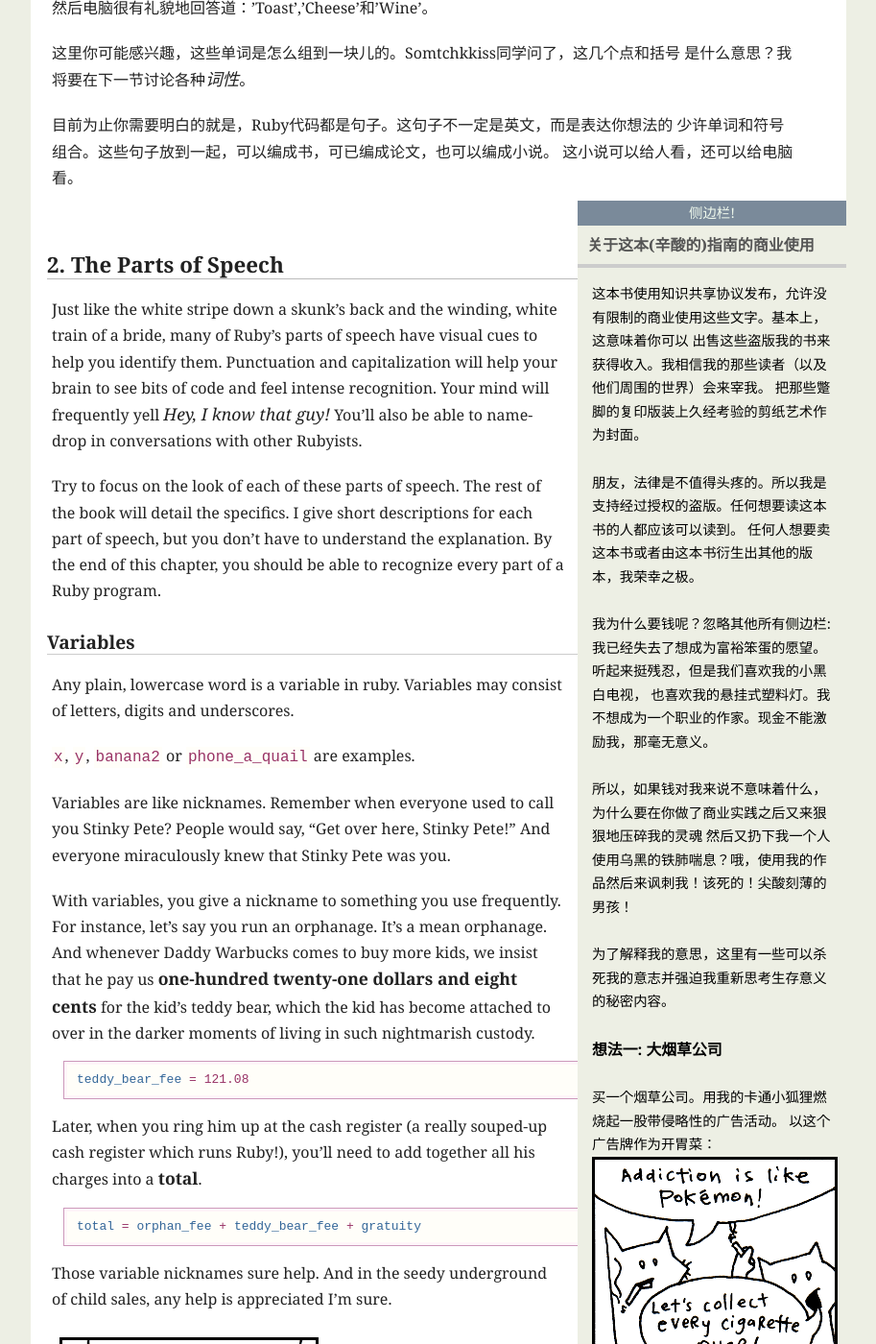
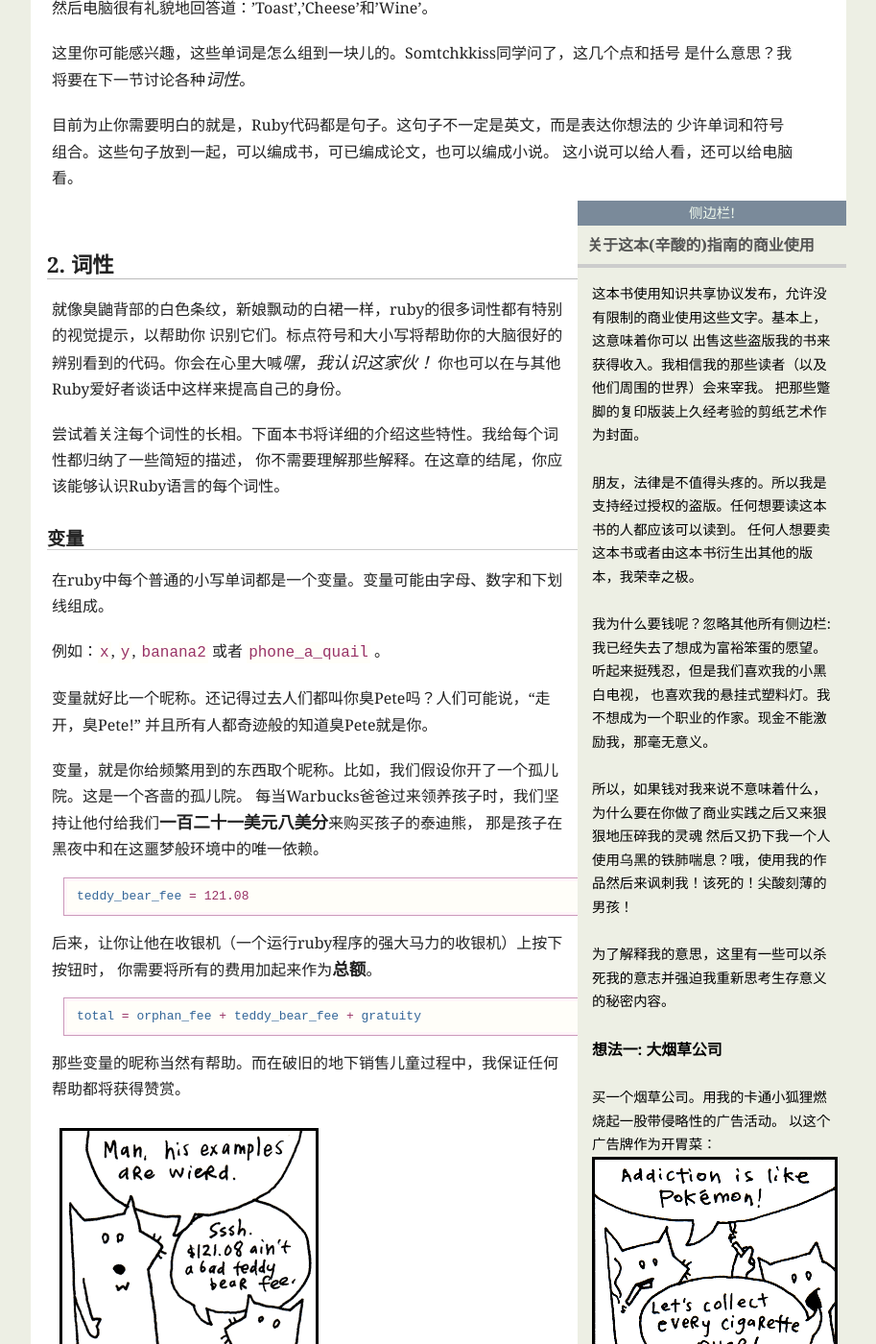
Before and after one commit to codecly259/poignant-guide-cn, a Jekyll site: the page built from _posts/1900-01-03-quick-ride.md, in a window 1280 px wide and 1400 px high, scrolled down 2370 px. Shown: the whole window at 96% size, without its empty margins (183-1096 px from the left). Built offline with Jekyll 4.4.1, drawn with Linux system fonts in a browser that asks for light colours; Markdown is read by kramdown in place of the engine named in the settings; some of the changed text lies outside the part shown.

Commit message:
更新第三章翻译

```diff
--- a/_posts/1900-01-03-quick-ride.md
+++ b/_posts/1900-01-03-quick-ride.md
@@ -176,63 +176,53 @@ Pokemon!")
 
 <a name="section2"></a>
 
-## 2. The Parts of Speech
+## 2. 词性
 
-Just like the white stripe down a skunk’s back and the winding, white train of a
-bride, many of Ruby’s parts of speech have visual cues to help you identify
-them. Punctuation and capitalization will help your brain to see bits of code
-and feel intense recognition. Your mind will frequently yell _Hey, I know that
-guy!_ You’ll also be able to name-drop in conversations with other Rubyists.
+就像臭鼬背部的白色条纹，新娘飘动的白裙一样，ruby的很多词性都有特别的视觉提示，以帮助你
+识别它们。标点符号和大小写将帮助你的大脑很好的辨别看到的代码。你会在心里大喊*嘿，我认识这家伙！*
+你也可以在与其他Ruby爱好者谈话中这样来提高自己的身份。
 
-Try to focus on the look of each of these parts of speech. The rest of the book
-will detail the specifics. I give short descriptions for each part of speech,
-but you don’t have to understand the explanation. By the end of this chapter,
-you should be able to recognize every part of a Ruby program.
+尝试着关注每个词性的长相。下面本书将详细的介绍这些特性。我给每个词性都归纳了一些简短的描述，
+你不需要理解那些解释。在这章的结尾，你应该能够认识Ruby语言的每个词性。
 
-### Variables
+### 变量
 
-Any plain, lowercase word is a variable in ruby. Variables may consist of
-letters, digits and underscores.
+在ruby中每个普通的小写单词都是一个变量。变量可能由字母、数字和下划线组成。
 
-`x`, `y`, `banana2` or `phone_a_quail` are examples.
+例如：`x`, `y`, `banana2` 或者 `phone_a_quail` 。
 
-Variables are like nicknames. Remember when everyone used to call you Stinky
-Pete? People would say, “Get over here, Stinky Pete!” And everyone miraculously
-knew that Stinky Pete was you.
+变量就好比一个昵称。还记得过去人们都叫你臭Pete吗？人们可能说，“走开，臭Pete!”
+并且所有人都奇迹般的知道臭Pete就是你。
 
-With variables, you give a nickname to something you use frequently. For
-instance, let’s say you run an orphanage. It’s a mean orphanage. And whenever
-Daddy Warbucks comes to buy more kids, we insist that he pay us **one-hundred
-twenty-one dollars and eight cents** for the kid’s teddy bear, which the kid has
-become attached to over in the darker moments of living in such nightmarish
-custody.
+变量，就是你给频繁用到的东西取个昵称。比如，我们假设你开了一个孤儿院。这是一个吝啬的孤儿院。
+每当Warbucks爸爸过来领养孩子时，我们坚持让他付给我们**一百二十一美元八美分**来购买孩子的泰迪熊，
+那是孩子在黑夜中和在这噩梦般环境中的唯一依赖。
+
 
 {% highlight rb %}
 teddy_bear_fee = 121.08
 {% endhighlight %}
 
-Later, when you ring him up at the cash register (a really souped-up cash
-register which runs Ruby!), you’ll need to add together all his charges into a
-**total**.
+后来，让你让他在收银机（一个运行ruby程序的强大马力的收银机）上按下按钮时，
+你需要将所有的费用加起来作为**总额**。
 
 {% highlight rb %}
 total = orphan_fee + teddy_bear_fee + gratuity
 {% endhighlight %}
 
-Those variable nicknames sure help. And in the seedy underground of child sales,
-any help is appreciated I’m sure.
+那些变量的昵称当然有帮助。而在破旧的地下销售儿童过程中，我保证任何帮助都将获得赞赏。
 
 ![They mock my examples.](../images/the.foxes-4a.png "They mock my examples.")
 
-### Numbers
+### 数字
 
-The most basic type of number is an _integer_, a **series of digits** which can
-start with a **plus or minus sign**.
+数字中最基本类型就是*integer*了，以**加号或减号**开头的**一连串的数字**。
 
-`1`, `23`, and `-10000` are examples.
+例如：`1`, `23`, 和 `-10000`。
 
 Commas are not allowed in numbers, but underscores are. So if you feel the need
 to mark your thousands so the numbers are more readable, use an underscore.
+
 
 {% highlight rb %}
 population = 12_000_000_000
```
